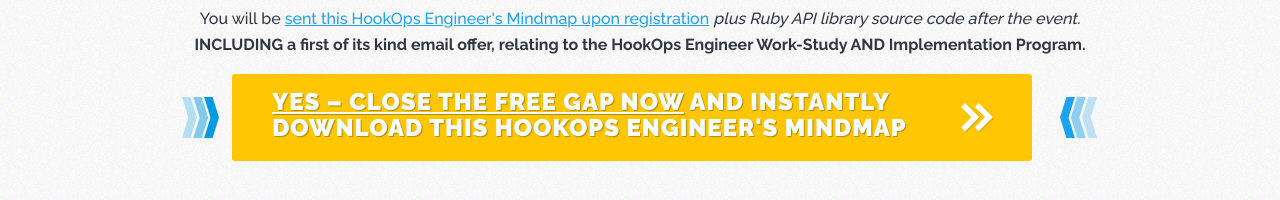
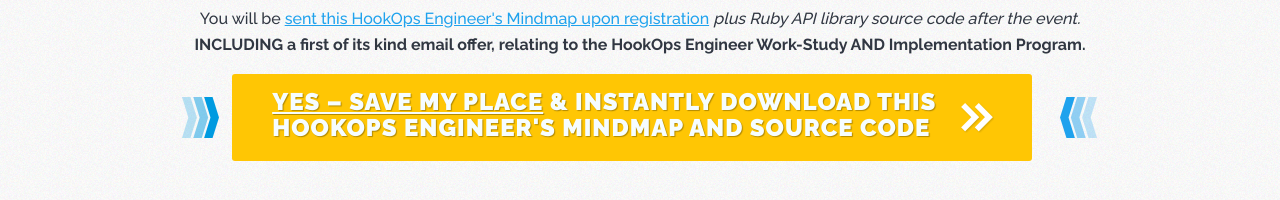
Before and after one commit to myKingEdem/ewctraining, a plain HTML site: page app/views/index.html in a window 1280 px wide. Shown: the part 588-788 px from the top of the page. Drawn offline with Linux system fonts and the light colour scheme; files that its build step writes are made by us from their sources; files whose address does not match are found by name.

Commit message:
change CTA

```diff
--- a/app/views/index.html
+++ b/app/views/index.html
@@ -130,7 +130,7 @@
 						<img src="images/leftButtonImage.png" class="leftButtonImage">
 					</div>
 					<a class="salesButton1" data-reveal-id="myModal">
-						<span><u>YES – CLOSE THE FREE GAP NOW</u> AND INSTANTLY DOWNLOAD THIS HOOKOPS ENGINEER'S MINDMAP</span></a>
+						<span><u>YES – SAVE MY PLACE</u> &amp; INSTANTLY DOWNLOAD THIS HOOKOPS ENGINEER'S MINDMAP AND SOURCE CODE</span></a>
 					<div class="imageAligner">
 						<img src="images/rightButtonImage.png" class="rightButtonImage">
 					</div>
@@ -181,7 +181,7 @@
         	</div>
 
         	<div class="form-group">
-       		<button type="submit" class="btn btn-primary btn-block btn-lg action-button">Close the FREE gap</button>
+       		<button type="submit" class="btn btn-primary btn-block btn-lg action-button">Claim my spot now</button>
         <br>
     	</div>
 			</form>
```
